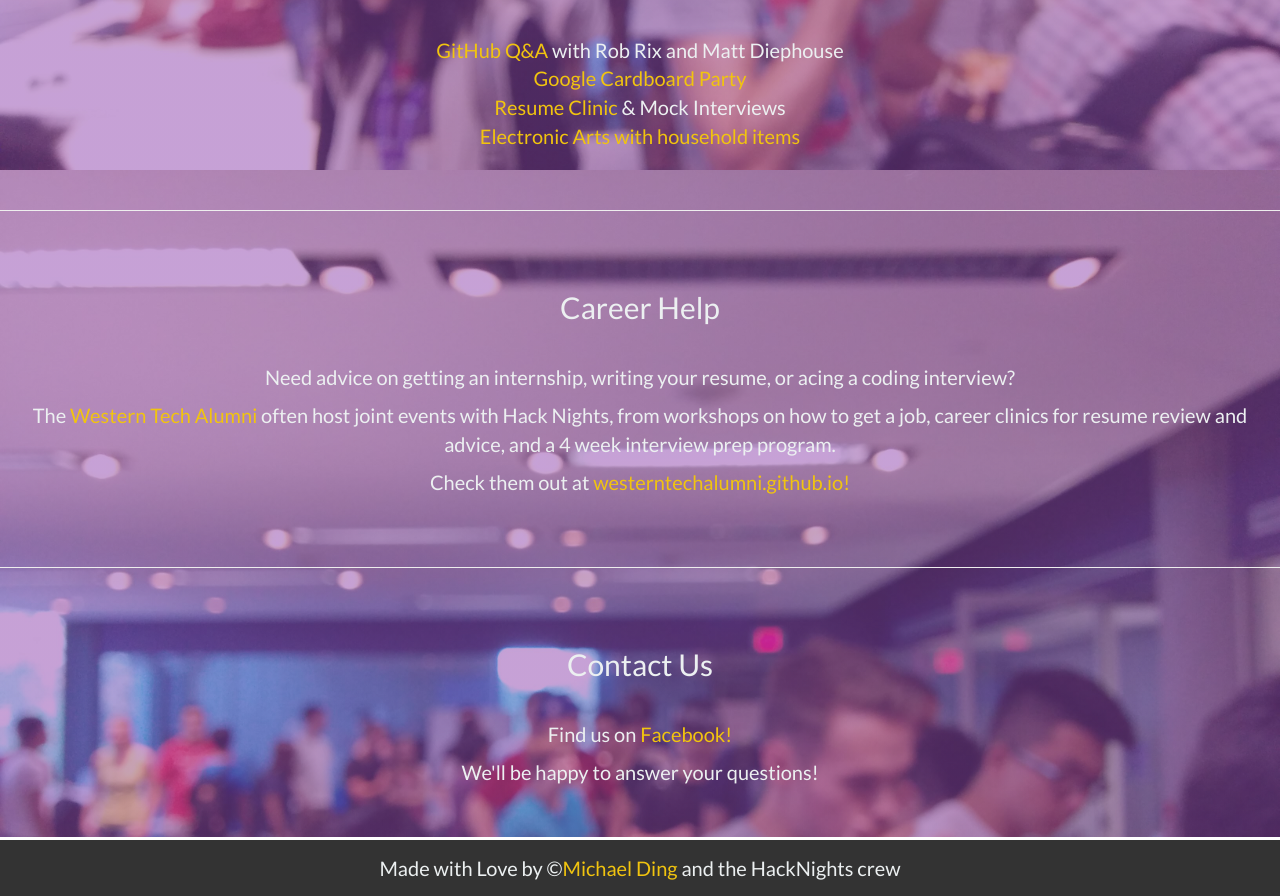
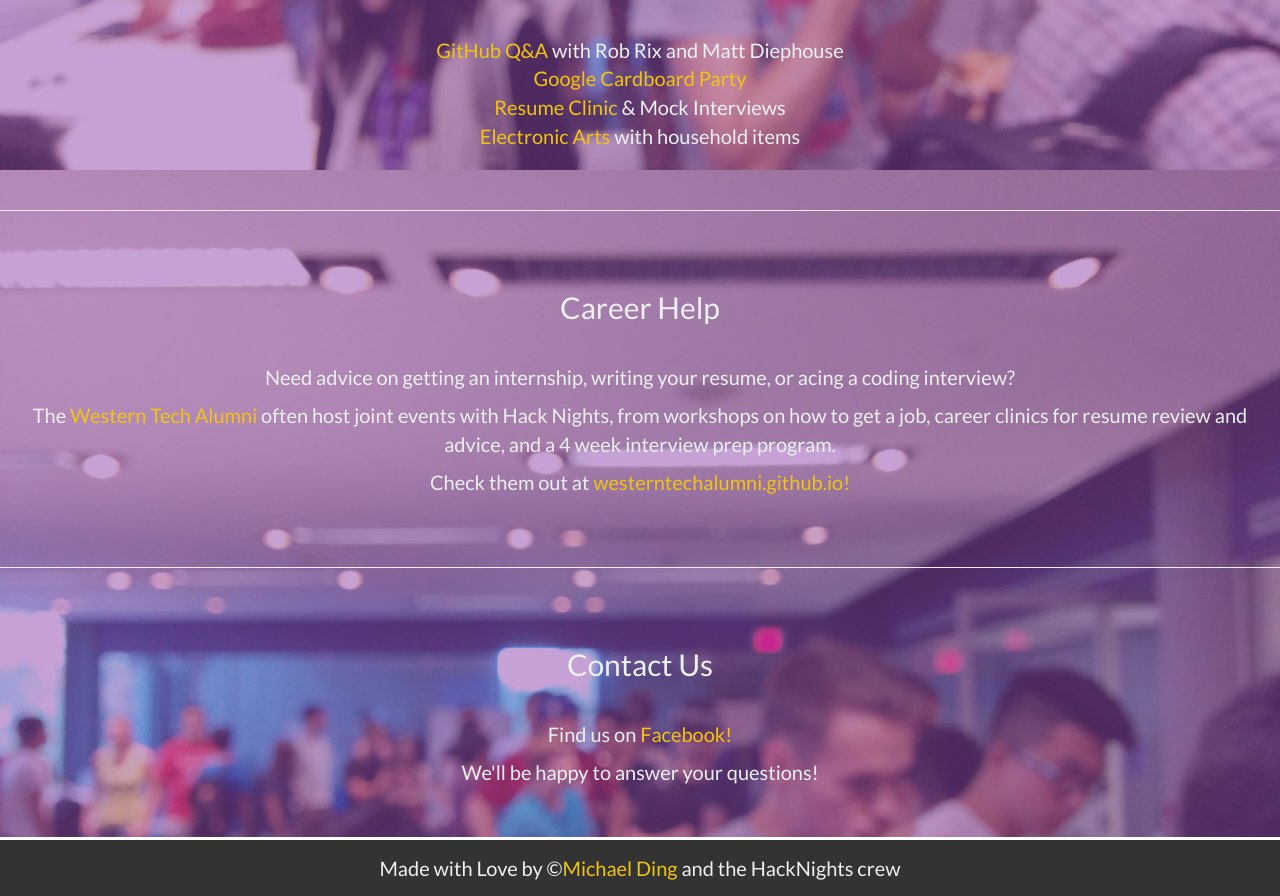
Before and after one commit to westernhacknights/westernhacknights.github.io, a website: page index.html in a window 1280 px wide. Shown: the part 1750-2646 px from the top of the page. Drawn offline with nearby package versions, Linux system fonts and the light colour scheme.

Commit message:
minor wording change to make link text consistent

```diff
--- a/index.html
+++ b/index.html
@@ -112,7 +112,7 @@
             <li><a href="https://www.facebook.com/events/432842900237741/">GitHub Q&A</a> with Rob Rix and Matt Diephouse</li>
             <li><a href="https://www.facebook.com/events/1658217291132910/">Google Cardboard Party</a></li>
             <li><a href="https://www.facebook.com/events/421125491414393/">Resume Clinic</a> & Mock Interviews</li>
-	    <li><a href="https://www.facebook.com/events/594650747353549/">Electronic Arts with household items</a></li>
+	    <li><a href="https://www.facebook.com/events/594650747353549/">Electronic Arts</a> with household items</li>
           </ul>
         </div>
       </div>
```
